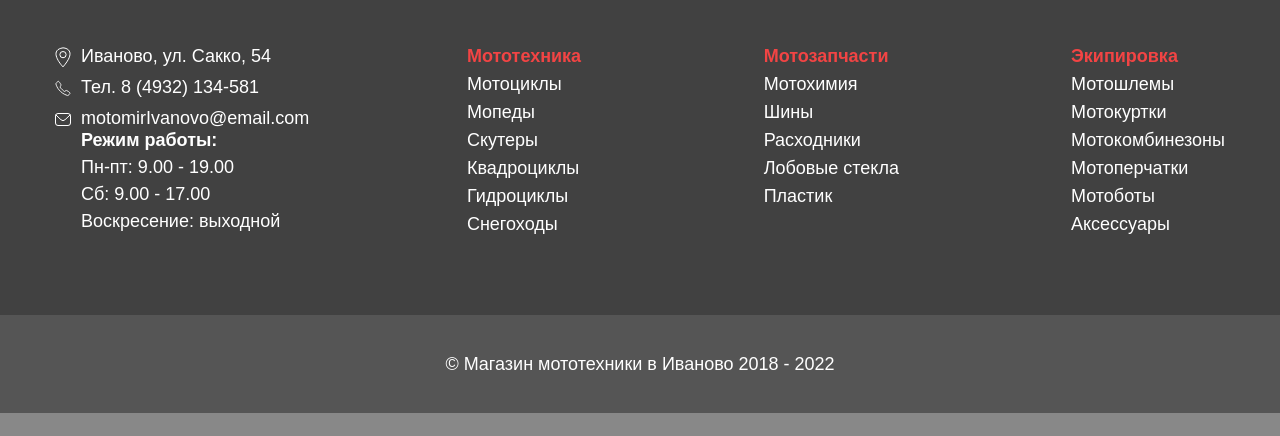
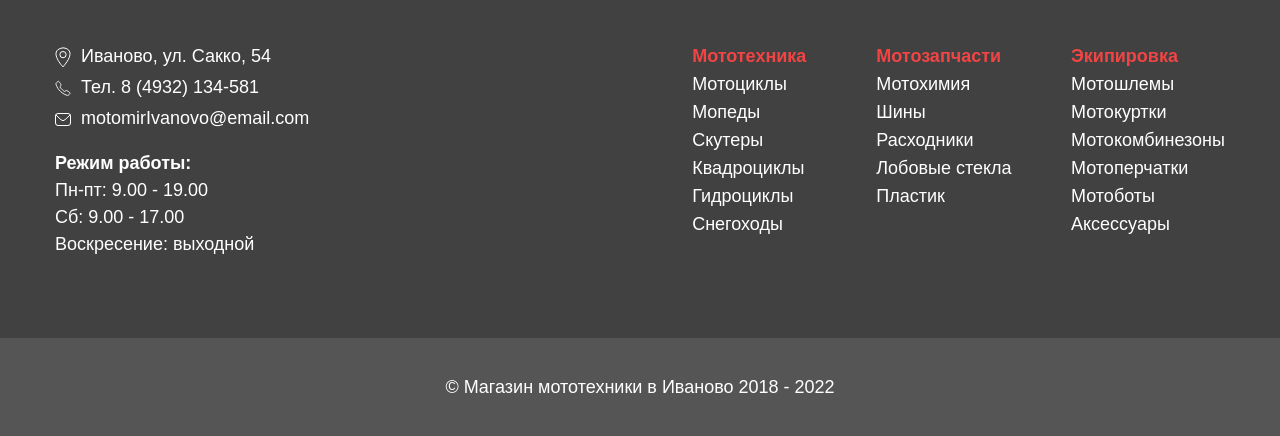
Before and after one commit to KsennyH/Online-store, a website: page src/pug/index.pug in a window 1280 px wide. Shown: the part 4146-4582 px from the top of the page. Before the commit the page ends 4559 px from the top, so only its background shows below. Drawn offline with nearby package versions, Linux system fonts and the light colour scheme; files that its build step writes are made by us from their sources; files whose address does not match are found by name.

Commit message:
footer refactoring

```diff
--- /dev/null
+++ b/src/pug/chunk/footer-nav.pug
@@ -0,0 +1,8 @@
+-const navlist = [{ class: "footer-nav__link", href: "#", text: "Мотоциклы" }, { class: "footer-nav__link", href: "#", text: "Мопеды" }, { class: "footer-nav__link", href: "#", text: "Скутеры" }, { class: "footer-nav__link", href: "#", text: "Квадроциклы" }, { class: "footer-nav__link", href: "#", text: "Гидроциклы" }, { class: "footer-nav__link", href: "#", text: "Снегоходы" }]
+-const navlist2 = [{ class: "footer-nav__link", href: "#", text: "Мотохимия" }, { class: "footer-nav__link", href: "#", text: "Шины" }, { class: "footer-nav__link", href: "#", text: "Расходники" }, { class: "footer-nav__link", href: "#", text: "Лобовые стекла" }, { class: "footer-nav__link", href: "#", text: "Пластик" }]
+-const navlist3 = [{ class: "footer-nav__link", href: "#", text: "Мотошлемы" }, { class: "footer-nav__link", href: "#", text: "Мотокуртки" }, { class: "footer-nav__link", href: "#", text: "Мотокомбинезоны" }, { class: "footer-nav__link", href: "#", text: "Мотоперчатки" }, { class: "footer-nav__link", href: "#", text: "Мотоботы" }, { class: "footer-nav__link", href: "#", text: "Аксессуары" }]
+
+.footer-nav
+    +footerNav(navlist, "Мототехника")
+    +footerNav(navlist2, "Мотозапчасти")
+    +footerNav(navlist3, "Экипировка")
--- a/src/pug/chunk/footer.pug
+++ b/src/pug/chunk/footer.pug
@@ -1,6 +1,4 @@
--const navlist = [{ class: "footer-nav__link", href: "#", text: "Мотоциклы" }, { class: "footer-nav__link", href: "#", text: "Мопеды" }, { class: "footer-nav__link", href: "#", text: "Скутеры" }, { class: "footer-nav__link", href: "#", text: "Квадроциклы" }, { class: "footer-nav__link", href: "#", text: "Гидроциклы" }, { class: "footer-nav__link", href: "#", text: "Снегоходы" }]
--const navlist2 = [{ class: "footer-nav__link", href: "#", text: "Мотохимия" }, { class: "footer-nav__link", href: "#", text: "Шины" }, { class: "footer-nav__link", href: "#", text: "Расходники" }, { class: "footer-nav__link", href: "#", text: "Лобовые стекла" }, { class: "footer-nav__link", href: "#", text: "Пластик" }]
--const navlist3 = [{ class: "footer-nav__link", href: "#", text: "Мотошлемы" }, { class: "footer-nav__link", href: "#", text: "Мотокуртки" }, { class: "footer-nav__link", href: "#", text: "Мотокомбинезоны" }, { class: "footer-nav__link", href: "#", text: "Мотоперчатки" }, { class: "footer-nav__link", href: "#", text: "Мотоботы" }, { class: "footer-nav__link", href: "#", text: "Аксессуары" }]
+
 
 .footer
     .footer__content
@@ -10,12 +8,12 @@
                     include ./logo.pug
                     include ./social-list.pug
                 .footer__info-content
-                    include ./address-information.pug
-                        .address__information__schedule
+                    .footer__contacts
+                        include ./address-information.pug
+                        .address-information__schedule
                             include ./schedule.pug
-                    +footerNav(navlist, "Мототехника")
-                    +footerNav(navlist2, "Мотозапчасти")
-                    +footerNav(navlist3, "Экипировка")
+                    .footer__nav
+                        include ./footer-nav.pug
     .footer__copyright
         .container
             p © Магазин мототехники в Иваново 2018 - 2022
--- a/src/pug/mixins/footer-nav.pug
+++ b/src/pug/mixins/footer-nav.pug
@@ -1,8 +1,7 @@
 mixin footerNav(navlist, title)
-    .footer-nav
-        ul.footer-nav__list
-            h4.footer-nav__label #{title}
-            .footer-nav__content
-                each item in navlist
-                    li.footer-nav__item
-                        +link(item.class, item.href, item.text)
+    ul.footer-nav__list
+        h4.footer-nav__label #{title}
+        .footer-nav__content
+            each item in navlist
+                li.footer-nav__item
+                    +link(item.class, item.href, item.text)
```
Also changed, not shown: public/index.html.
